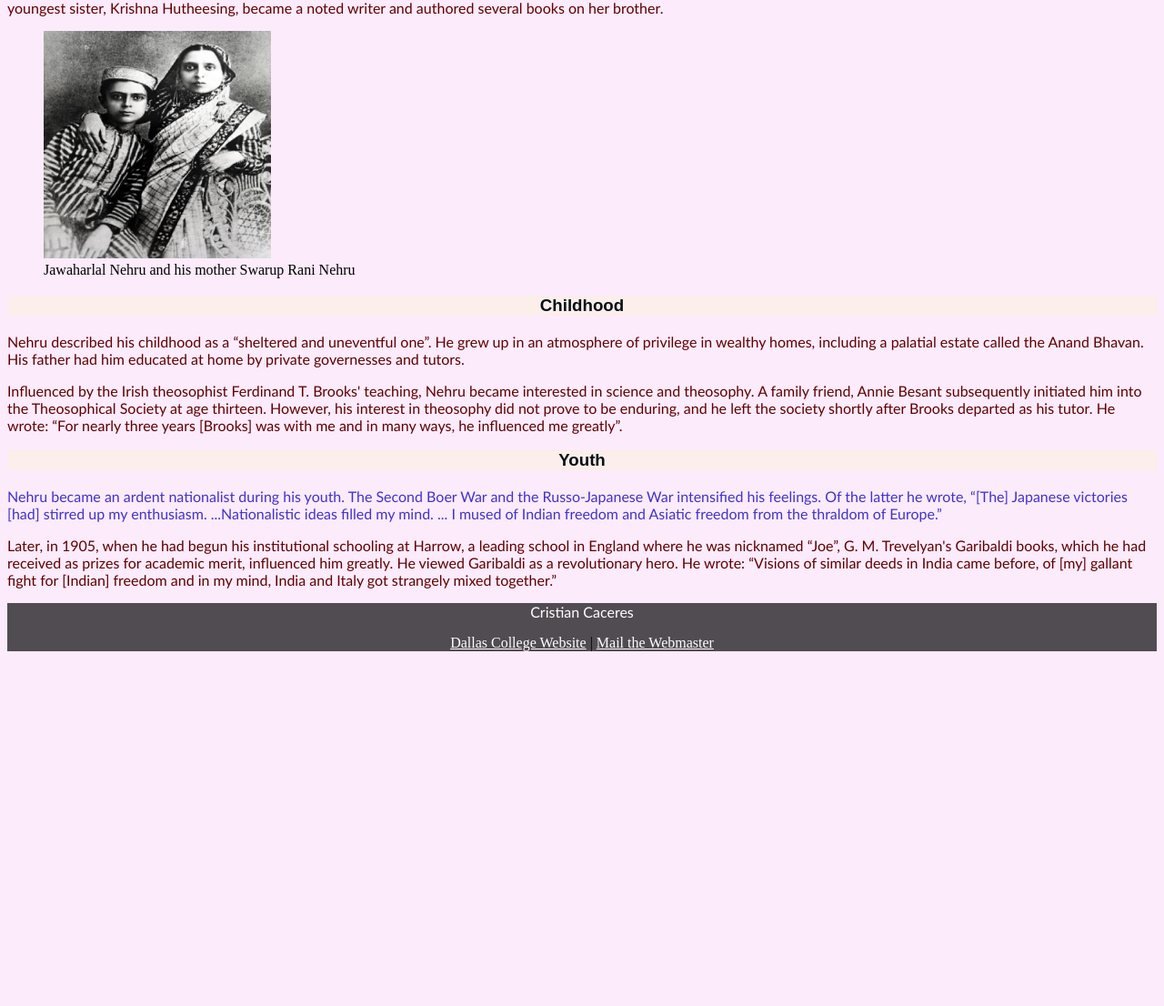
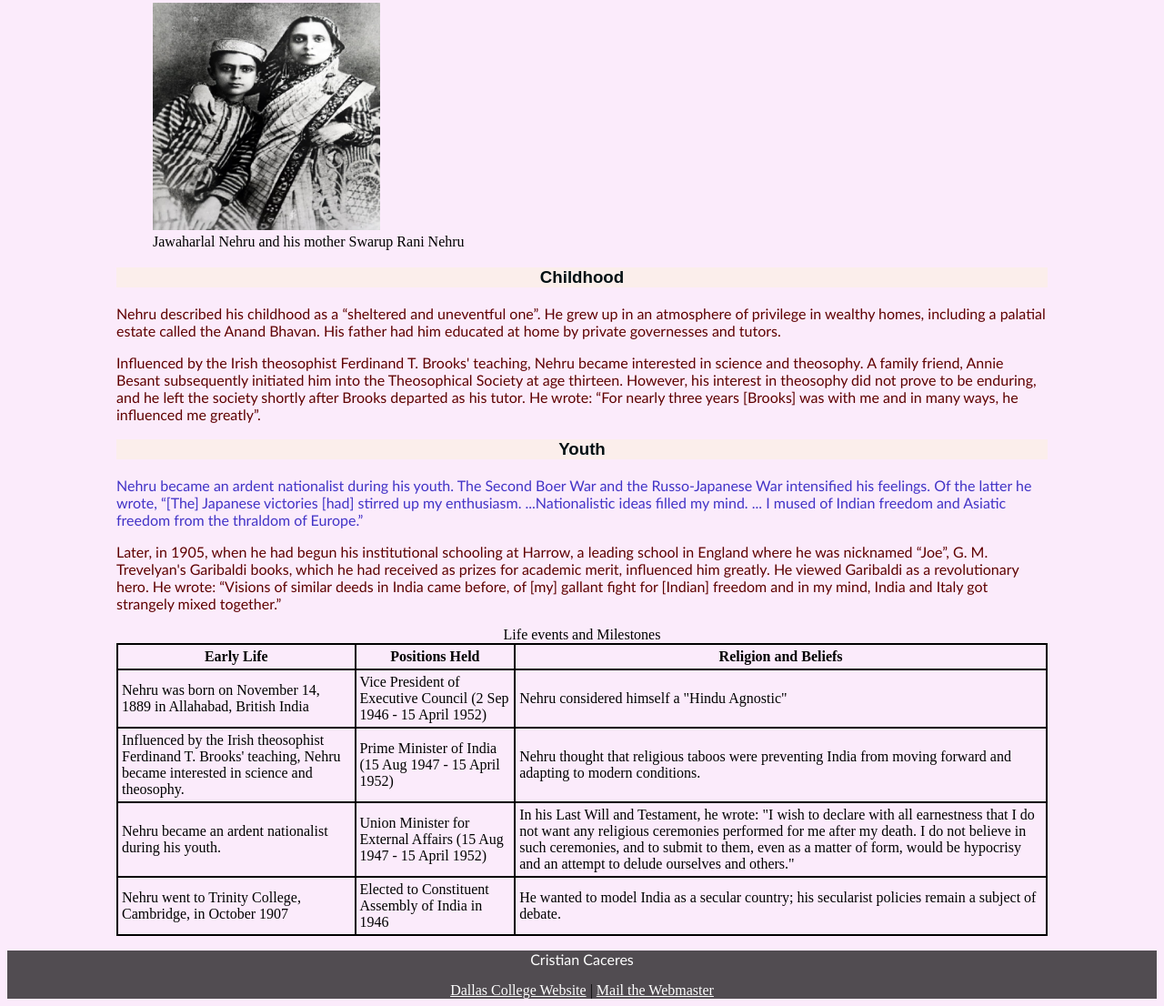
Before and after one commit to ccaceres819/web-tools-spring-2024, a plain HTML site: page index.html in a window 1280 px wide. Shown: the part 1131-2237 px from the top of the page at 91% size. Before the commit the page ends 1855 px from the top, so only its background shows below. Drawn offline with Linux system fonts and the light colour scheme.

Commit message:
Added form and table with styles

```diff
--- /dev/null
+++ b/css/layout.css
@@ -0,0 +1,38 @@
+* {
+    box-sizing: border-box;
+}
+
+aside {
+    width: 20vw;
+    float: right;
+}
+
+main {
+    width: 80vw;
+    margin: auto;
+}
+
+fieldset {
+    width: 70%;
+    margin: 0 auto;
+}
+
+img {
+    width: 250px;
+    height: 250px;
+}
+
+table {
+    margin: 0 auto
+    width: 50%;
+    border-spacing: 2px;
+}
+
+table, th, td {
+    border: 2px solid black;
+    border-collapse: collapse;
+}
+
+th, td {
+    padding: 4px;
+}
--- a/css/style.css
+++ b/css/style.css
@@ -42,12 +42,17 @@ footer {
 }
 
 fieldset {
-    width: 70%;
     text-align: center;
 }
 
-img {
-    width: 250px;
-    height: 250px;
+.list-style-none {
+    list-style: none;
 }
-]
+
+th {
+    text-align: center;
+}
+
+td {
+    text-align: left;
+}
--- a/index.html
+++ b/index.html
@@ -6,6 +6,7 @@
   <meta name="viewport" content="width=device-width, initial-scale=1.0">
   <title>Jawaharlal Nehru</title>
   <link rel="stylesheet" href="css/style.css">
+  <link rel="stylesheet" href="css/layout.css">
   <link rel="shortcut icon" href="favicon.ico">
 </head>
 
@@ -17,13 +18,15 @@
     <a href="index.html">Home</a> | <a href="contact-us.html">Contact Us</a> | <a href="about-us.html">About Us</a>
 
   </nav>
+  <aside>
+    <ul>
+      <li class="list-style-none"><a href="#about-nehru">About Jawaharlal Nehru</a></li>
+      <li class="list-style-none"><a href="#birth-family">Birth and family background</a></li>
+      <li class="list-style-none"><a href="#childhood">Childhood</a></li>
+      <li class="list-style-none"><a href="#youth">Youth</a></li>
+    </ul>
+    </aside>
   <main>
-    <ul>
-      <li><a href="#about-nehru">About Jawaharlal Nehru</a></li>
-      <li><a href="#birth-family">Birth and family background</a></li>
-      <li><a href="#childhood">Childhood</a></li>
-      <li><a href="#youth">Youth</a></li>
-    </ul>
     <section>
       <figure>
         <a href="images/nehruheadshot-lg.png"><img src="images/nehruheadshot-thumb.png" alt="Jawaharlal Nehru Headshot"></a>
@@ -77,11 +80,42 @@
       <p class="youth">Nehru became an ardent nationalist during his youth. The Second Boer War and the Russo-Japanese War intensified his feelings. Of the latter he wrote, <q>[The] Japanese victories [had] stirred up my enthusiasm. ...Nationalistic ideas filled my mind. ... I mused of Indian freedom and Asiatic freedom from the thraldom of Europe.</q></p>
       <p>Later, in 1905, when he had begun his institutional schooling at Harrow, a leading school in England where he was nicknamed <q>Joe</q>, G. M. Trevelyan's Garibaldi books, which he had received as prizes for academic merit, influenced him greatly. He viewed Garibaldi as a revolutionary hero. He wrote: <q>Visions of similar deeds in India came before, of [my] gallant fight for [Indian] freedom and in my mind, India and Italy got strangely mixed together.</q></p>
     </section>
+    <table border="1" cellspacing="2" cellpadding="2">
+      <caption>Life events and Milestones</caption>
+      <tbody>
+      <tr>
+        <th scope="col" abbr="Column 1" id="col1">Early Life</th>
+        <th scope="col" abbr="Column 2" id="col2">Positions Held</th>
+        <th scope="col" abbr="Column 3" id="col3">Religion and Beliefs</th>
+      </tr>
+      <tr>
+        <td headers="col1">Nehru was born on November 14, 1889 in Allahabad, British India</td>
+        <td headers="col2">Vice President of Executive Council (2 Sep 1946 - 15 April 1952)</td>
+        <td headers="col3">Nehru considered himself a "Hindu Agnostic"</td>
+      </tr>
+      <tr>
+        <td headers="col1">Influenced by the Irish theosophist Ferdinand T. Brooks' teaching, Nehru became interested in science and theosophy.</td>
+        <td headers="col2">Prime Minister of India (15 Aug 1947 - 15 April 1952)</td>
+        <td headers="col3">Nehru thought that religious taboos were preventing India from moving forward and adapting to modern conditions.</td>
+      </tr>
+      <tr>
+        <td headers="col1">Nehru became an ardent nationalist during his youth.</td>
+        <td headers="col2">Union Minister for External Affairs (15 Aug 1947 - 15 April 1952)</td>
+        <td headers="col3">In his Last Will and Testament, he wrote: "I wish to declare with all earnestness that I do not want any religious ceremonies performed for me after my death. I do not believe in such ceremonies, and to submit to them, even as a matter of form, would be hypocrisy and an attempt to delude ourselves and others."</td>
+      </tr>
+      <tr>
+        <td headers="col1">Nehru went to Trinity College, Cambridge, in October 1907</td>
+        <td headers="col2">Elected to Constituent Assembly of India in 1946</td>
+        <td headers="col3">He wanted to model India as a secular country; his secularist policies remain a subject of debate.</td>
+      </tr>
+    </tbody>
+    </table>
   </main>
   <footer>
     <p style="color: #ffffff;">Cristian Caceres</p>
     <a style="color: #ffffff;" href="https://www.dallascollege.edu/pages/default.aspx" title="Link to Dallas College Website">Dallas College Website</a> | <a style="color: #ffffff;" href="mailto:ccaceres@student.dallascollege.edu">Mail the Webmaster</a>
   </footer>
+
 </body>
 
 </html>
```
Also changed, not shown: about-us.html (+1 -0 lines), contact-us.html (+1 -17 lines).
